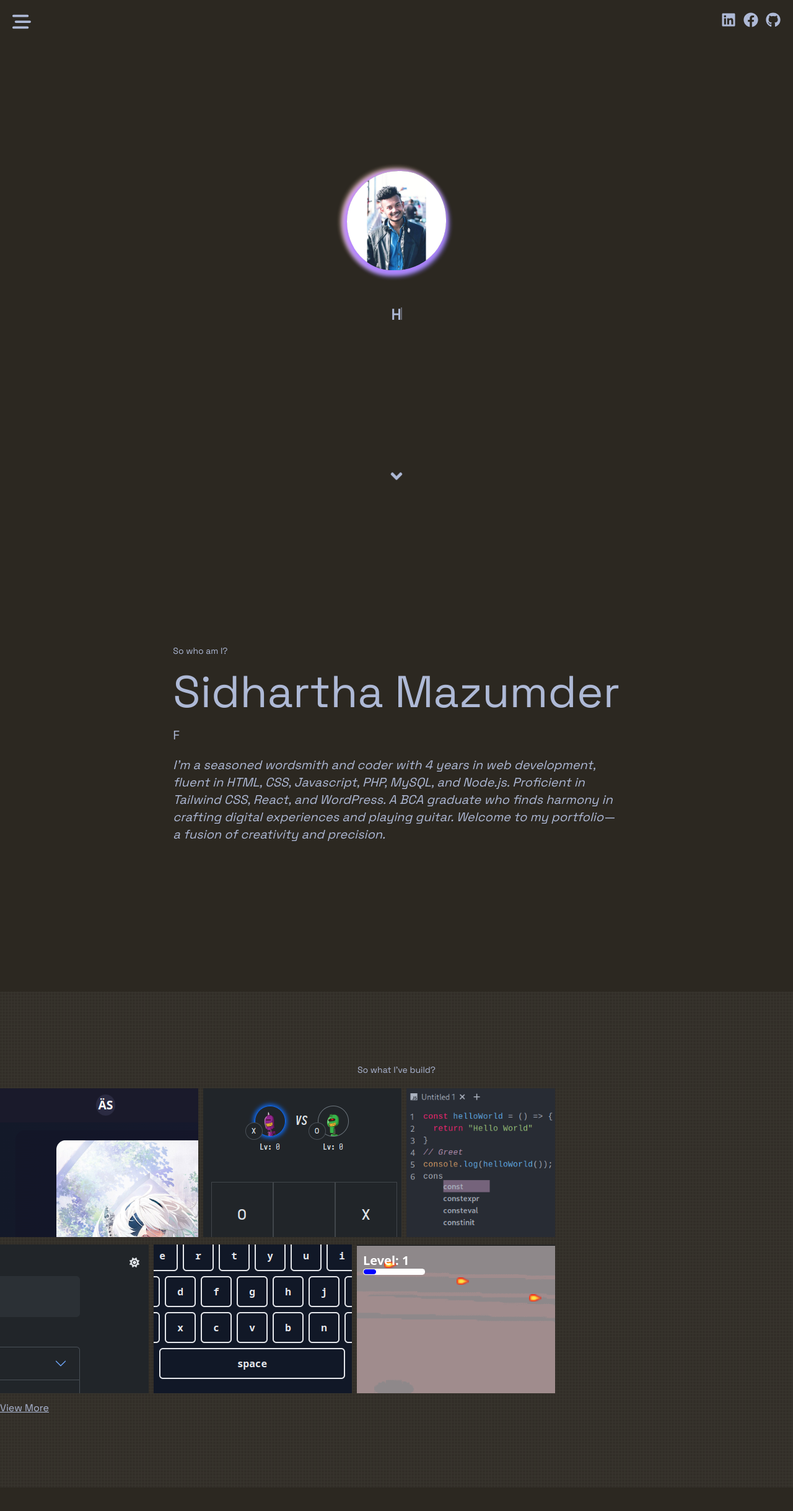
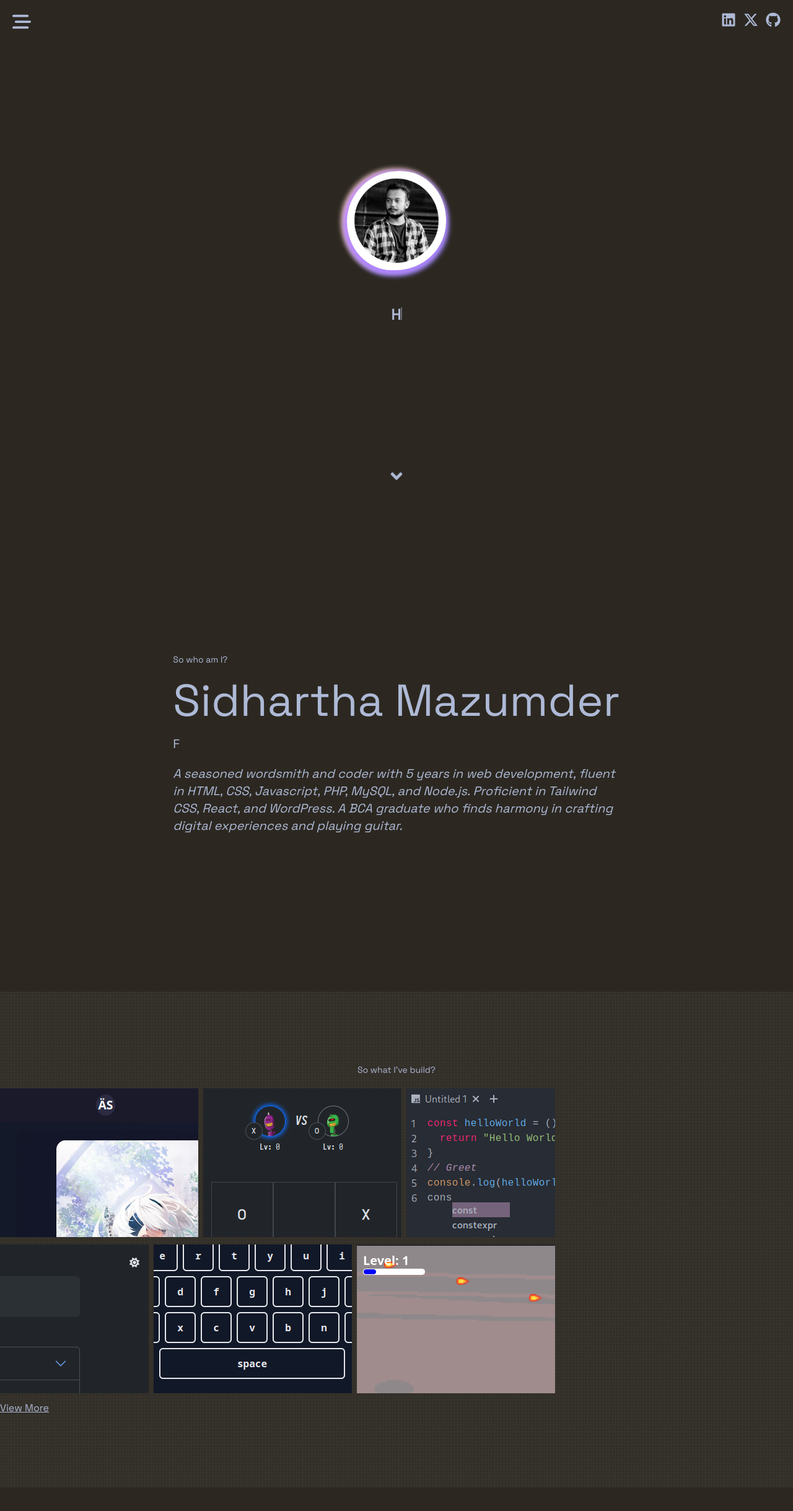
Before and after one commit to Sidmaz666/sidmaz.xyz, a Next.js app: page / in a window 1280 px wide. Shown: the top 2438 px of the page at 62% size. Built offline with nearby package versions, Linux system fonts and the light colour scheme.

Commit message:
add profile photo; delete extra words; style object-fit

```diff
--- a/src/components/home/about.js
+++ b/src/components/home/about.js
@@ -13,7 +13,7 @@ export default function About(){
       data-speed="100" text={"FULL STACK WEB DEVELOPER"} />
     </SlideAnimation>
     <SlideAnimation direction="left" classes="md:mt-6 md:w-[720px] w-[290px] delay-1000">
-      <span className="md:text-xl text-sm italic font-space">I'm a seasoned wordsmith and coder with 4 years in web development, fluent in HTML, CSS, Javascript, PHP, MySQL, and Node.js. Proficient in Tailwind CSS, React, and WordPress. A BCA graduate who finds harmony in crafting digital experiences and playing guitar. Welcome to my portfolio—a fusion of creativity and precision. </span>
+      <span className="md:text-xl text-sm italic font-space">A seasoned wordsmith and coder with 5 years in web development, fluent in HTML, CSS, Javascript, PHP, MySQL, and Node.js. Proficient in Tailwind CSS, React, and WordPress. A BCA graduate who finds harmony in crafting digital experiences and playing guitar.</span>
     </SlideAnimation>
     </div>
   </section>
--- a/src/components/home/floating_contact.js
+++ b/src/components/home/floating_contact.js
@@ -1,5 +1,6 @@
-import { FaLinkedin,FaFacebook,FaGithub } from "react-icons/fa";
+import { FaLinkedin,FaGithub } from "react-icons/fa";
 import SlideAnimation from "../utils/slide_animation"
+import {FaXTwitter} from "react-icons/fa6";
 
 export default function FloatingContact() {
   return (
@@ -13,10 +14,10 @@ export default function FloatingContact() {
       </a>
       <a
         target="_blank"
-        href="https://www.facebook.com/profile.php?id=100025904865040"
+        href="https://twitter.com/Sidmaz666"
         className="hover:text-liberty-400"
       >
-	  <FaFacebook/>
+	  <FaXTwitter/>
       </a>
       <a
         target="_blank"
--- a/src/components/home/intro.js
+++ b/src/components/home/intro.js
@@ -2,12 +2,12 @@ import TextTypeAnimation from "../utils/typing_text"
 import SlideAnimation from "../utils/slide_animation"
 import BorderGlow from "../utils/border_glow"
 import { FaAngleDown } from "react-icons/fa"
-import sid_image from "../../../public/img/sidhartha_mazumder.jpg"
+import sid_image from "../../../public/img/sidhartha_mazumder.png"
 import Image from "next/image"
 
 export default function Intro(){
   return (
-  <div className="w-screen h-screen flex flex-col justify-center items-center relative">
+  <section className="w-screen h-screen flex flex-col justify-center items-center relative">
     <SlideAnimation
       direction="right"
     >
@@ -38,6 +38,6 @@ export default function Intro(){
       classes="absolute bottom-3 flex justify-center items-center delay-500">
 	<FaAngleDown className="text-3xl animate-bounce"/>
     </SlideAnimation>
-  </div>
+  </section>
   )
 }
--- a/src/components/home/work.js
+++ b/src/components/home/work.js
@@ -88,8 +88,8 @@ export default function Work(){
 		  md:block flex justify-between flex-row-reverse md:flex-row
 		  ">
 		  <img src="./img/work3.png"
-		  className="w-[50%] md:w-full h-full object-cover
-		  object-left"
+		  className="w-[50%] md:w-full h-full md:object-none object-fill
+		  object-left-top"
 		  alt=""/>
 		  <div className="md:absolute w-full md:top-0 md:left-0 md:w-0 md:invisible
 		    md:flex h-full md:flex-col md:space-y-2 md:justify-center md:items-center
```
Also changed, not shown: public/img/sidhartha_mazumder.png (added).
